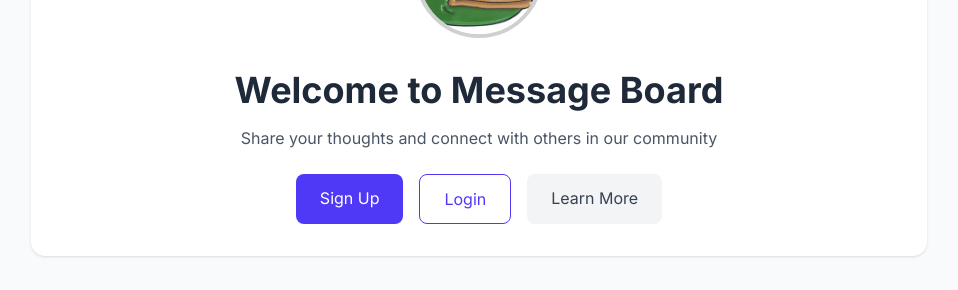
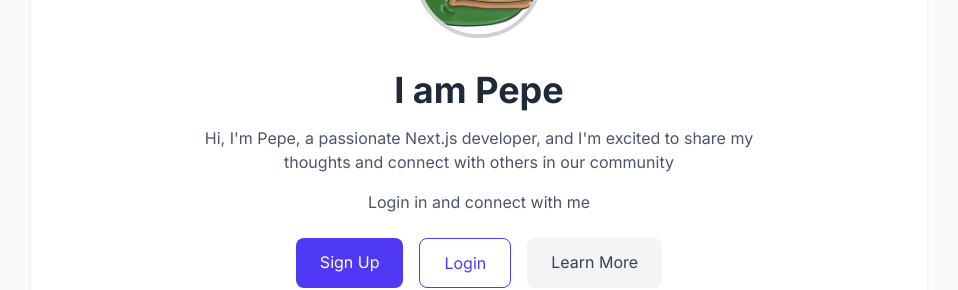
Before and after one commit to cheng-chun-yuan/web-lab, a Next.js app: page / in a window 1280 px wide. Shown: the part 266-556 px from the top of the page, without its empty margins (161-1119 px from the left). Built offline with nearby package versions, Linux system fonts and the light colour scheme; no server answers; the database is empty.

Commit message:
feat: add intro

```diff
--- a/app/page.tsx
+++ b/app/page.tsx
@@ -23,9 +23,12 @@ export default function Home() {
               />
             </div>
             <div className="space-y-4">
-              <h1 className="text-4xl font-bold text-gray-800">Welcome to Message Board</h1>
+              <h1 className="text-4xl font-bold text-gray-800">I am Pepe</h1>
               <p className="text-gray-600 max-w-xl">
-                Share your thoughts and connect with others in our community
+                Hi, I'm Pepe, a passionate Next.js developer, and I'm excited to share my thoughts and connect with others in our community
+              </p>
+              <p className="text-gray-600 max-w-xl">
+                Login in and connect with me
               </p>
               {!user ? (
                 <div className="flex gap-4 justify-center mt-6">
```
